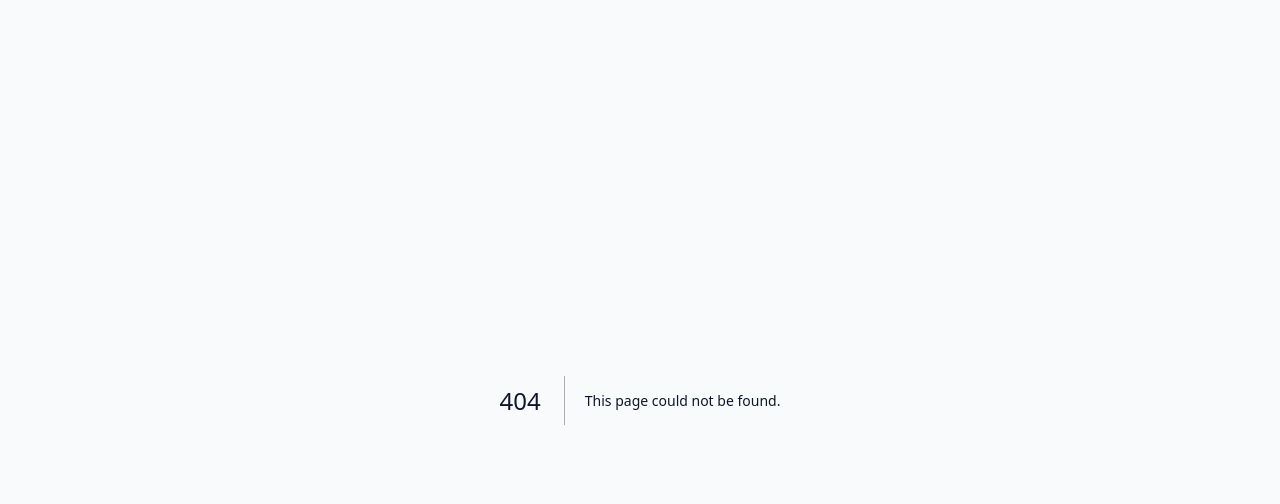
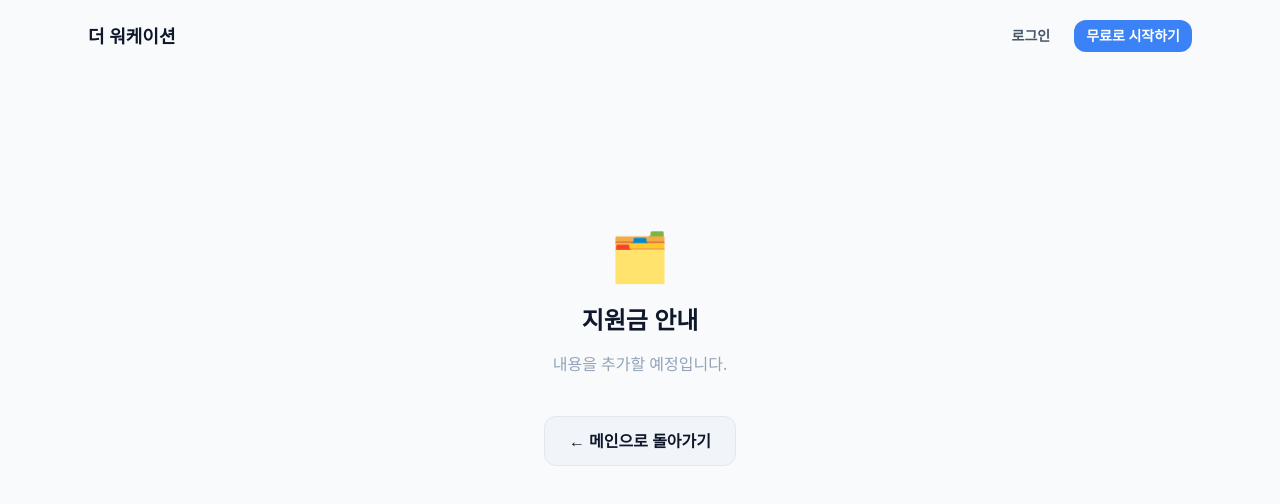
Before and after one commit to jm-potter/the_workation_app, a Next.js app in the folder workation-app/: page /subsidy in a window 1280 px wide. Before the commit this address had no page. Shown: the top 504 px of the page. Built offline with nearby package versions, Linux system fonts and the light colour scheme.

Commit message:
헤더 네비게이션 추가 및 지원금 안내 페이지 생성

```diff
--- a/workation-app/app/(main)/page.tsx
+++ b/workation-app/app/(main)/page.tsx
@@ -7,6 +7,12 @@
       {/* 헤더 */}
       <header className="px-6 py-5 flex justify-between items-center max-w-6xl mx-auto">
         <span className="text-lg font-bold">더 워케이션</span>
+        <nav className="flex items-center gap-6">
+          <Link href="/workation" className="text-sm text-[#475569] hover:text-blue-500 transition-colors">워케이션이란?</Link>
+          <Link href="/accommodations" className="text-sm text-[#475569] hover:text-blue-500 transition-colors">숙소 찾기</Link>
+          <Link href="/subsidy" className="text-sm text-[#475569] hover:text-blue-500 transition-colors">지원금 안내</Link>
+          <Link href="/partner" className="text-sm text-[#475569] hover:text-blue-500 transition-colors">파트너 등록</Link>
+        </nav>
         <div className="flex gap-3">
           <Link href="/login">
             <Button variant="ghost" size="sm">로그인</Button>
--- /dev/null
+++ b/workation-app/app/(main)/subsidy/page.tsx
@@ -0,0 +1,31 @@
+import Link from 'next/link'
+import Button from '@/components/ui/Button'
+
+export default function SubsidyPage() {
+  return (
+    <div className="min-h-screen bg-[#F8FAFC]">
+      <header className="px-6 py-5 flex justify-between items-center max-w-6xl mx-auto">
+        <Link href="/" className="text-lg font-bold">더 워케이션</Link>
+        <div className="flex gap-3">
+          <Link href="/login">
+            <Button variant="ghost" size="sm">로그인</Button>
+          </Link>
+          <Link href="/register">
+            <Button size="sm">무료로 시작하기</Button>
+          </Link>
+        </div>
+      </header>
+
+      <section className="max-w-5xl mx-auto px-6 py-40 text-center">
+        <div className="text-5xl mb-6">🗂️</div>
+        <h1 className="text-2xl font-bold mb-4">지원금 안내</h1>
+        <p className="text-[#94A3B8]">내용을 추가할 예정입니다.</p>
+        <div className="mt-10">
+          <Link href="/">
+            <Button variant="secondary" size="lg">← 메인으로 돌아가기</Button>
+          </Link>
+        </div>
+      </section>
+    </div>
+  )
+}
```
